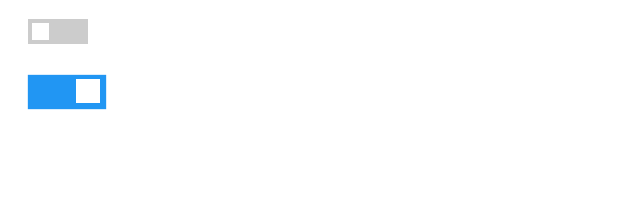
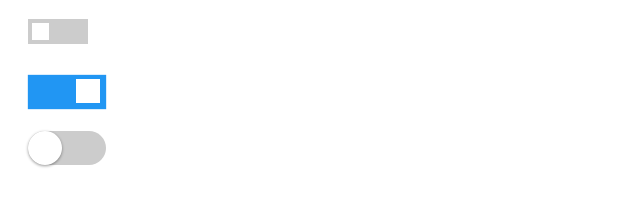
Before and after one commit to AnkitSharmaOnGithub/Toggler, a plain HTML site: page index.html in a window 1280 px wide. Shown: the part 104-310 px from the top of the page, without its empty margins (0-640 px from the left). Drawn offline with Linux system fonts and the light colour scheme.

Commit message:
Added new features
Added Checked By Default and Rounded Toggle Feature

```diff
--- a/index.html
+++ b/index.html
@@ -8,7 +8,7 @@
     <h2>Toggler</h2>
 
     <label class="toggle">
-      <input type="checkbox" class="toggle-default" text="" t_color="white" id="chkbox"/>
+      <input type="checkbox" class="toggle-default" t_color="white" id="chkbox"/>
       <span></span>
       <span></span>
     </label>
@@ -28,6 +28,12 @@
       <input type="checkbox" class="checked"/>
       <span></span>
       <span></span>
+    </label><br><br><br>
+
+    <label class="toggle">
+      <input type="checkbox" class="rounded" on_text="O" off_text="X"/>
+      <span></span>
+      <span></span>
     </label>
 
 
--- a/main.js
+++ b/main.js
@@ -12,6 +12,7 @@ window.addEventListener("DOMContentLoaded", function() {
   let slider_bg = "#ccc";
   let slider_on_bg = "#2196f3";
   let slider_shadow = "0 0 1px #2196f3";
+  let slider_border_radius = "0px";
   let cursor = "pointer";
 
   //Trigger Options
@@ -22,9 +23,12 @@ window.addEventListener("DOMContentLoaded", function() {
   let trigger_bottom = "4px";
   let trigger_margin = "4px";
   let trigger_bg = "#ffffff";
+  let trigger_border_radius = "0px";
+  let trigger_boxShadow = "0px";
   let trigger_trasition = "translateX(44px)";
   let transitionDuration = "1s";
   let trigger_deactivated_transition = "translateX(0px)";
+
 
   var switches = {};
   var toggles = {
@@ -37,7 +41,14 @@ window.addEventListener("DOMContentLoaded", function() {
       trigger_trasition: "translateX(36px)"
     },
     checked: {
-      is_checked: "checked"
+      is_checked: "checked",
+    },
+    rounded : {
+      borderRadius : '20px',
+      trigger_width: "34px",
+      trigger_height: "34px",
+      trigger_margin : "0px",
+      trigger_boxShadow: '0 1px 3px rgba(0,0,0,.4)',
     }
   };
 
@@ -62,7 +73,11 @@ window.addEventListener("DOMContentLoaded", function() {
         height:
           options.slider_height == undefined
             ? slider_height
-            : options.slider_height
+            : options.slider_height,
+
+        borderRadius : options.borderRadius == undefined
+        ? slider_border_radius
+        : options.borderRadius,
       },
 
       TriggerOptions: {
@@ -74,12 +89,25 @@ window.addEventListener("DOMContentLoaded", function() {
           options.trigger_height == undefined
             ? trigger_height
             : options.trigger_height,
-        boxShadow: slider_shadow,
+        trigger_boxShadow: options.trigger_boxShadow == undefined
+        ? trigger_boxShadow
+        : options.trigger_boxShadow,
         trigger_trasition:
           options.trigger_trasition == undefined
             ? trigger_trasition
             : options.trigger_trasition,
-        transitionDuration: transitionDuration
+        transitionDuration: transitionDuration,
+        borderRadius : options.borderRadius == undefined
+        ? trigger_border_radius
+        : options.borderRadius,
+
+        boxShadow : options.boxShadow == undefined
+        ? trigger_boxShadow
+        : options.boxShadow,
+
+        trigger_margin : options.trigger_margin == undefined
+        ? trigger_margin
+        : options.trigger_margin,
       }
 
       //Slider
@@ -116,17 +144,21 @@ window.addEventListener("DOMContentLoaded", function() {
     slider.backgroundColor = slider_bg;
     slider.width = sliderOptions.width;
     slider.height = sliderOptions.height;
+    slider.borderRadius = sliderOptions.borderRadius;
   }
 
   //SetTrigger Function
   function setTrigger(element, TriggerOptions) {
+    console.log(TriggerOptions.trigger_boxShadow);
     var Trigger = element.parentElement.lastElementChild.style;
     Trigger.position = trigger_position;
     Trigger.cursor = cursor;
     Trigger.backgroundColor = trigger_bg;
     Trigger.width = TriggerOptions.trigger_width;
     Trigger.height = TriggerOptions.trigger_height;
-    Trigger.margin = trigger_margin;
+    Trigger.margin = TriggerOptions.trigger_margin;
+    Trigger.borderRadius = TriggerOptions.borderRadius;
+    Trigger.boxShadow = TriggerOptions.trigger_boxShadow;
   }
 
   //SetCheckedProperties Function
```
